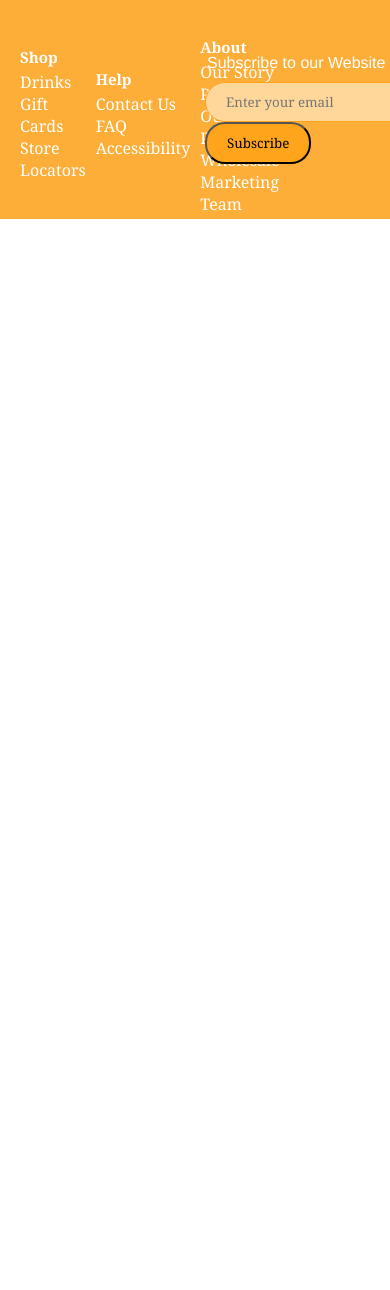
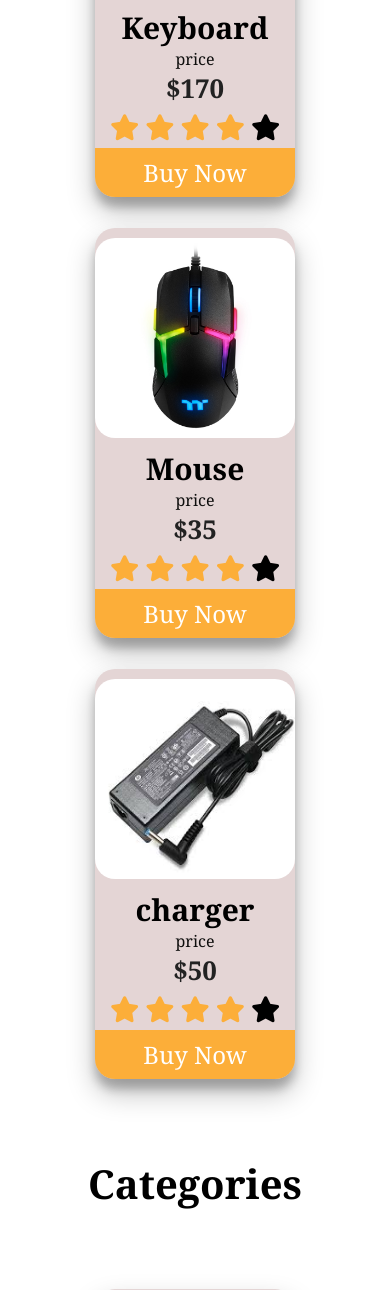
Before and after one commit to Muhammadaliraza879/commerece-website, a PHP site: page /product.html in a window 390 px wide; the page is wider, and only the part inside the window is pictured. Shown: the part 5001-6291 px from the top of that part. Before the commit the page ends 5220 px from the top of that part, so only its background shows below. Run offline with PHP 8.4, Linux system fonts and the light colour scheme; some libraries are stand-ins or nearby versions.

Commit message:
feature: add media querry

```diff
--- a/product.html
+++ b/product.html
@@ -10,6 +10,7 @@
     <!-- Link to Main style sheet-->
     <link rel="stylesheet" href="./products.css">
     <link href="./style.css" rel="stylesheet" />
+    <meta name="viewport" content="width=device-width,initial-scale=1.0">
     <title> Products </title>
 </head>
 <!--Header Section-->
--- a/products.css
+++ b/products.css
@@ -1,7 +1,7 @@
 body {
   margin: 0%;
   font-family: sans-serif;
-  background: white;
+  background: rgb(196, 186, 186);
 }
 h3 {
   text-align: center;
@@ -111,3 +111,40 @@ li {
 .footer{
   margin-top: 20px;
 }
+
+@media(max-width:414px){
+  h1{font-size: 30px;
+  }
+  h2{
+    font-size: 30px;
+    background: #fcae39;
+  }
+  .gallery .content {
+  background: rgb(228, 213, 213);
+  width: 500px;
+  height: auto;
+  text-align: center;
+  display: block;
+  margin-top: 1pc;
+}
+}
+@media(max-width:820px){
+  .gallery .content{
+  background: rgb(228, 213, 213);
+  width: 300px;
+  height: auto;
+  text-align: center;
+  display: block;
+  margin-top: 1pc;
+  }
+}
+@media(max-width:912px){
+ .gallery .content{
+  background: rgb(228, 213, 213);
+  width: 200px;
+  height: auto;
+  text-align: center;
+  display: block;
+  margin-top: 1pc;
+  }
+}
```
